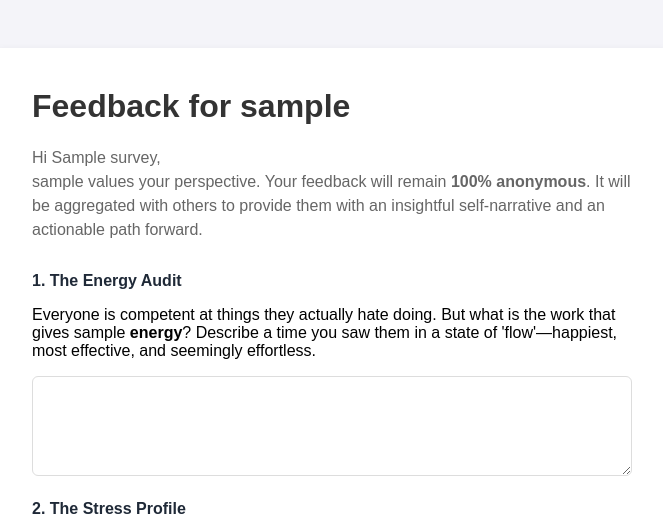
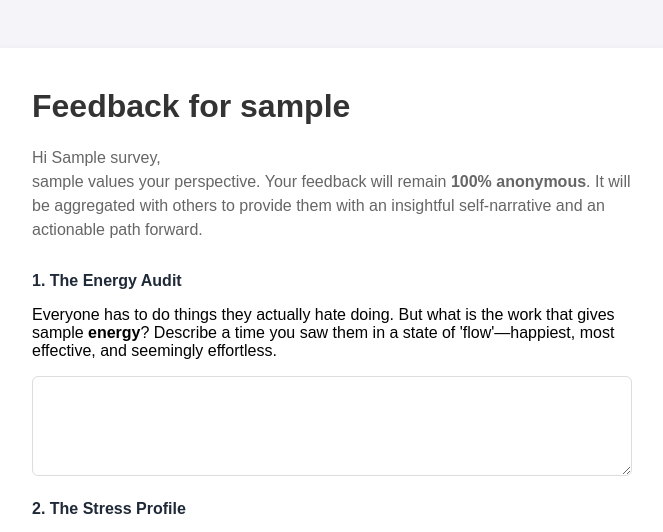
Before and after one commit to Emiliotso/superpowerapp, a Django app: template core/templates/survey_form.html in a window 1280 px wide. Shown: the top 532 px of the page, without its empty margins (308-971 px from the left). Run offline with Django 4.2, Linux system fonts and the light colour scheme; the template is opened without the code that fills it: values that come from a table or form of the project are taken from there, others are empty; tables that the repository leaves empty hold one stand-in row (values such as "Sample post").

Commit message:
content: refine energy audit question phrasing

```diff
--- a/core/templates/survey_form.html
+++ b/core/templates/survey_form.html
@@ -87,7 +87,7 @@
 
             <div class="form-group">
                 <label>1. The Energy Audit</label>
-                <p class="help-text">Everyone is competent at things they actually hate doing. But what is the work that
+                <p class="help-text">Everyone has to do things they actually hate doing. But what is the work that
                     gives {{ survey.user.username }} <strong>energy</strong>? Describe a time you saw them in a state
                     of 'flow'—happiest, most effective, and seemingly effortless.</p>
                 <textarea name="energy_audit" rows="4" required></textarea>
```
